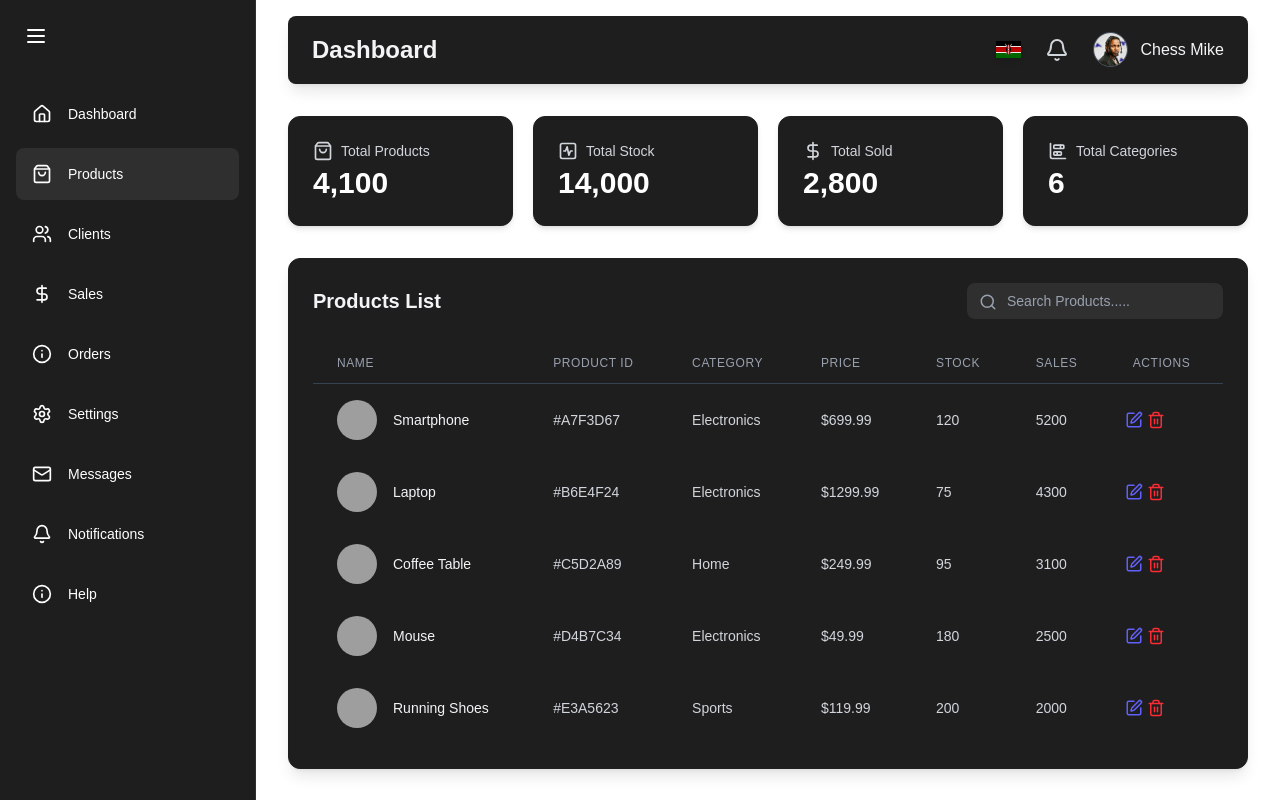
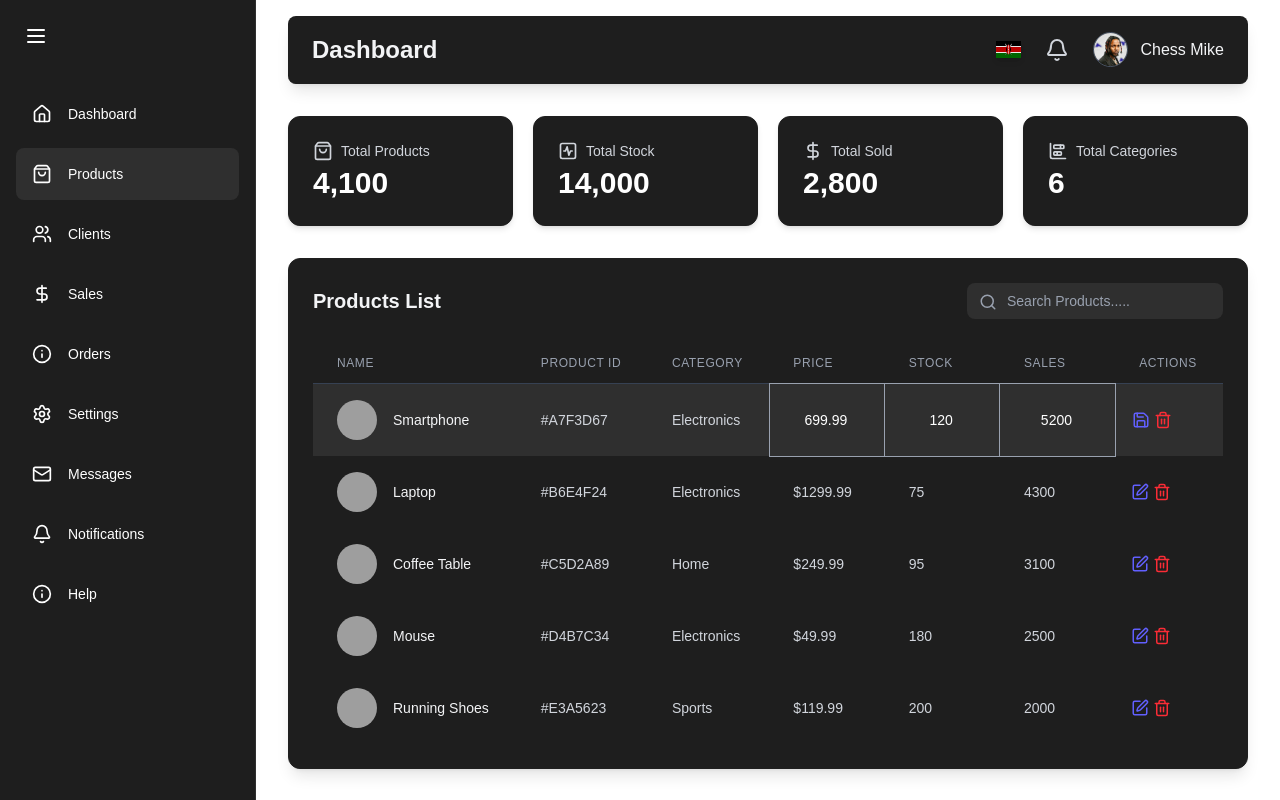
Before and after one commit to chesere/admin-dashboard, a Next.js app: page /products in a window 1280 px wide. Both pictures are taken after a click on the button 1133 px from the left and 420 px from the top of the page. Built offline with nearby package versions, Linux system fonts and the light colour scheme; grey boxes are pictures that could not be loaded.

Commit message:
Created the edit function

```diff
--- a/components/ProductsTable.jsx
+++ b/components/ProductsTable.jsx
@@ -2,13 +2,14 @@
 import React, { useMemo, useState } from "react";
 import productData from "../public/data/data.json";
 import { motion } from "framer-motion";
-import { Edit, Search, Trash2 } from "lucide-react";
+import { Edit, Save, Search, Trash2 } from "lucide-react";
 import { div, td } from "framer-motion/client";
 import Image from "next/image";
 
 const ProductsTable = () => {
   const [products, setProducts] = useState(productData.products);
   const [searchTerm, setSearchTerm] = useState("");
+  const [editingRow, setEditingRow] = useState(null);
 
   const filteredProducts = useMemo(() => {
     return products.filter(
@@ -20,7 +21,21 @@ const ProductsTable = () => {
           .toLocaleLowerCase()
           .includes(searchTerm.toLocaleLowerCase())
     );
-  });
+  }, [searchTerm, products]);
+  const handleEditClick = (id) => {
+    setEditingRow(id);
+  };
+  const handleSaveClick = () => {
+    setEditingRow(null);
+  };
+  const handleChange = (id, field, value) => {
+    if (!/^\d*\.?\d*$/.test(value)) return; //Allows entry of only decimals and numbers
+    setProducts((prevProducts) =>
+      prevProducts.map((product) =>
+        product.id === id ? { ...product, [field]: Number(value) } : product
+      )
+    );
+  };
   return (
     <motion.div
       className="bg-[#1e1e1e] backdrop-blur-md shadow-lg rounded-xl p-4 md:p-6 border border-[#1f1f1f] mx-2 md:mx-0 mb-8"
@@ -72,7 +87,9 @@ const ProductsTable = () => {
                 initial={{ opacity: 0, y: 10 }}
                 animate={{ opacity: 1, y: 0 }}
                 transition={{ delay: 0.1, duration: 0.3 }}
-                className="flex flex-col md:table-row md:mb-0 border-b md:border-b-0 border-gray-700 md:border-none p-2 md:p-0 "
+                className={`flex flex-col md:table-row md:mb-0 border-b md:border-b-0 border-gray-700 md:border-none p-2 md:p-0 ${
+                  editingRow === product.id ? "bg-[#2f2f2f] ring-gray-500" : ""
+                } `}
               >
                 <td className="md:hidden px-3 py-2">
                   <div className="flex items-center justify-between ">
@@ -94,8 +111,19 @@ const ProductsTable = () => {
                       </div>
                     </div>
                     <div className="flex space-x-1 -mt-1 -mr-1">
-                      <button className="text-indigo-500 hover:text-indigo-300">
-                        <Edit size={16} />
+                      <button
+                        className="text-indigo-500 hover:text-indigo-300"
+                        onClick={() =>
+                          editingRow === product.id
+                            ? handleSaveClick()
+                            : handleEditClick(product.id)
+                        }
+                      >
+                        {editingRow === product.id ? (
+                          <Save size={16} />
+                        ) : (
+                          <Edit size={16} />
+                        )}
                       </button>
                       <button className="text-red-500 hover:text-red-300">
                         <Trash2 size={16} />
@@ -106,9 +134,21 @@ const ProductsTable = () => {
                     <div> Category:{product.category}</div>
                     {["price", "stock", "sales"].map((field) => (
                       <div key={field}>
-                        <span className="capitalize">
-                          {field}:{product[field]}
-                        </span>
+                        <span className="capitalize">{field}:</span>
+                        {editingRow === product.id ? (
+                          <input
+                            type="text"
+                            className="bg-transparent text-white border border-gray-400 w-16 text-center text-xs ml-1"
+                            value={product[field]}
+                            onChange={(e) =>
+                              handleChange(product.id, field, e.target.value)
+                            }
+                          />
+                        ) : field === "price" ? (
+                          `$${product[field].toFixed(2)}`
+                        ) : (
+                          product[field]
+                        )}
                       </div>
                     ))}
                   </div>
@@ -134,17 +174,41 @@ const ProductsTable = () => {
                 {["price", "stock", "sales"].map((field) => (
                   <td
                     key={field}
-                    className="hidden md:table-cell px-6 py-4 whitespace-nowrap text-sm text-gray-300"
+                    className={`hidden md:table-cell px-6 py-4 whitespace-nowrap text-sm text-gray-300 ${
+                      editingRow === product.id ? "border border-gray-400" : ""
+                    }`}
                   >
-                    {field === "price"
-                      ? `$${product[field].toFixed(2)}`
-                      : product[field]}
+                    {editingRow === product.id ? (
+                      <input
+                        type="text"
+                        className="bg-transparent text-white border-none outline-none w-16 text-center"
+                        value={product[field]}
+                        onChange={(e) =>
+                          handleChange(product.id, field, e.target.value)
+                        }
+                      />
+                    ) : field === "price" ? (
+                      `$${product[field].toFixed(2)}`
+                    ) : (
+                      product[field]
+                    )}
                   </td>
                 ))}
                 <td className="hidden md:table-cell px-6 py-4 whitespace-nowrap text-sm text-gray-300">
                   <div className="flex space-x-1 -ml-2">
-                    <button className="text-indigo-500 hover:text-indigo-300 mr-1 cursor-pointer">
-                      <Edit size={18} />
+                    <button
+                      className="text-indigo-500 hover:text-indigo-300 mr-1 cursor-pointer"
+                      onClick={() =>
+                        editingRow === product.id
+                          ? handleSaveClick()
+                          : handleEditClick(product.id)
+                      }
+                    >
+                      {editingRow === product.id ? (
+                        <Save size={18} />
+                      ) : (
+                        <Edit size={18} />
+                      )}
                     </button>
                     <button className="text-red-500 hover:text-red-300 cursor-pointer">
                       <Trash2 size={18} />
```
